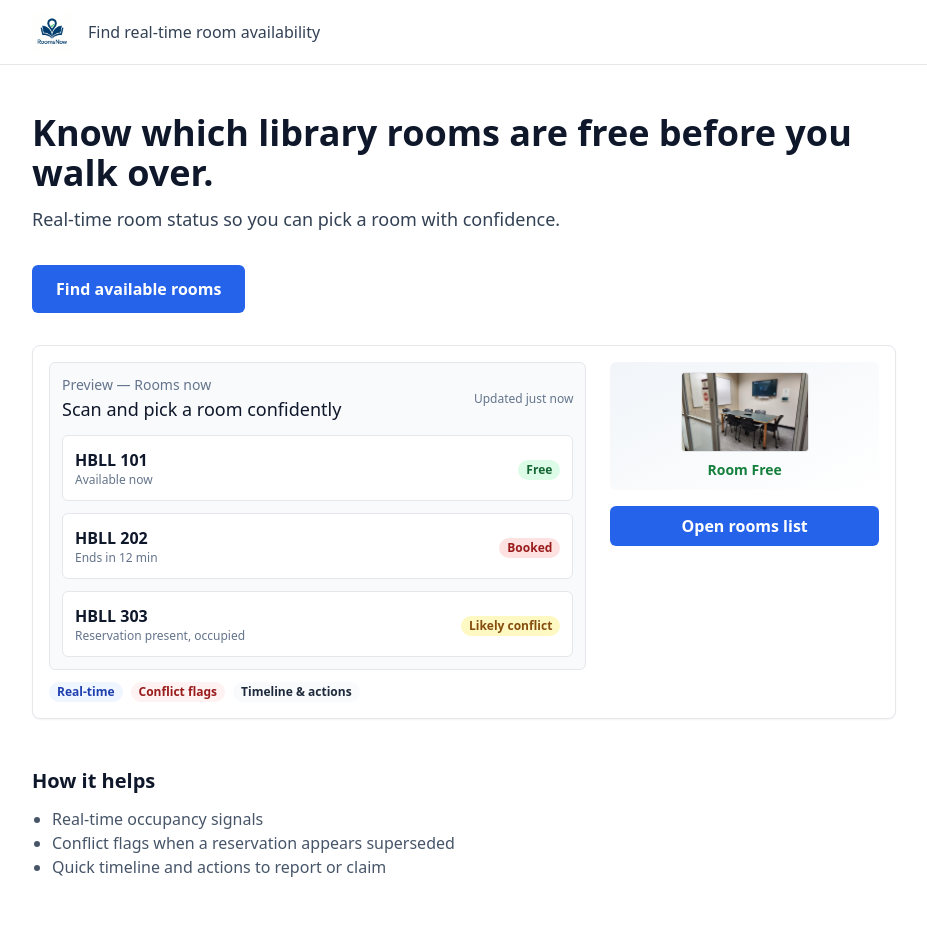
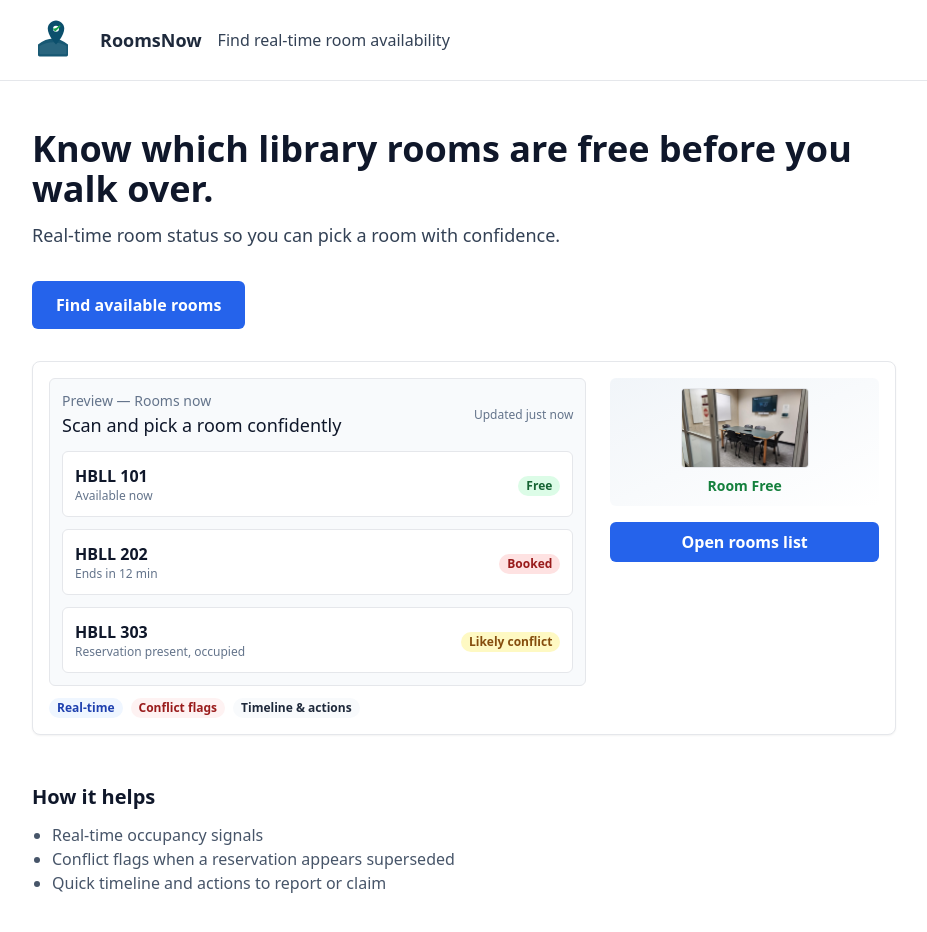
Before and after one commit to rbriggs0/IS-531-three-pages, a Next.js app: page / in a window 1280 px wide. Shown: the top 932 px of the page, without its empty margins (176-1103 px from the left). Built offline with nearby package versions, Linux system fonts and the light colour scheme.

Commit message:
Add vector SVG logo icon and increase header logo size
Co-authored-by: Cursor <cursoragent@cursor.com>

```diff
--- a/src/components/Header.tsx
+++ b/src/components/Header.tsx
@@ -4,10 +4,10 @@ import React from 'react'
 export default function Header() {
   return (
     <header className="w-full border-b bg-white">
-      <div className="container flex items-center gap-4 py-3">
+      <div className="container flex items-center gap-4 py-4">
         <Link href="/" className="flex items-center gap-3">
-          <img src="/images/logo-1x1.png" alt="RoomsNow logo" className="h-10 w-10 object-contain" />
-          <span className="sr-only">RoomsNow</span>
+          <img src="/images/logo-icon.svg" alt="RoomsNow logo" className="h-12 w-12 object-contain" />
+          <span className="ml-2 text-lg font-semibold text-slate-800">RoomsNow</span>
         </Link>
         <div className="hidden md:block text-slate-700 font-medium">Find real-time room availability</div>
       </div>
```
Also changed, not shown: public/images/logo-icon.svg (added).
